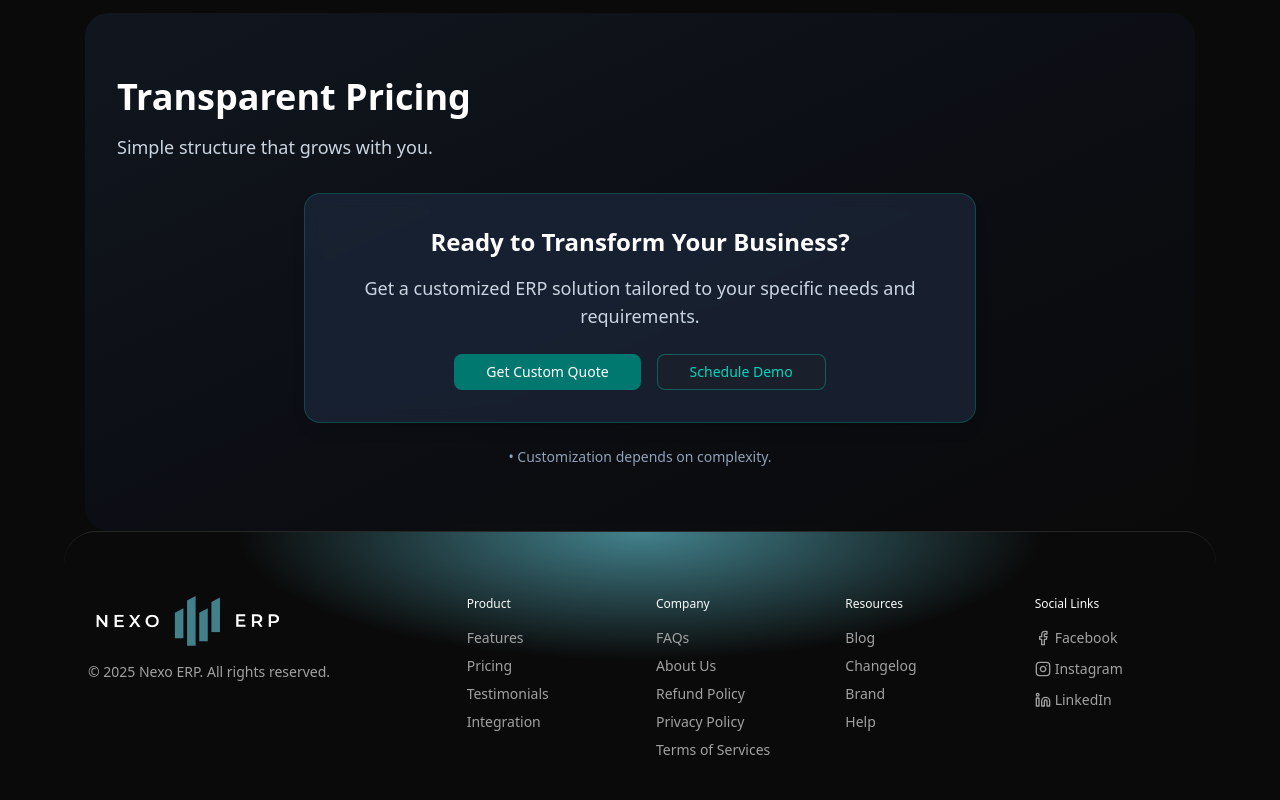
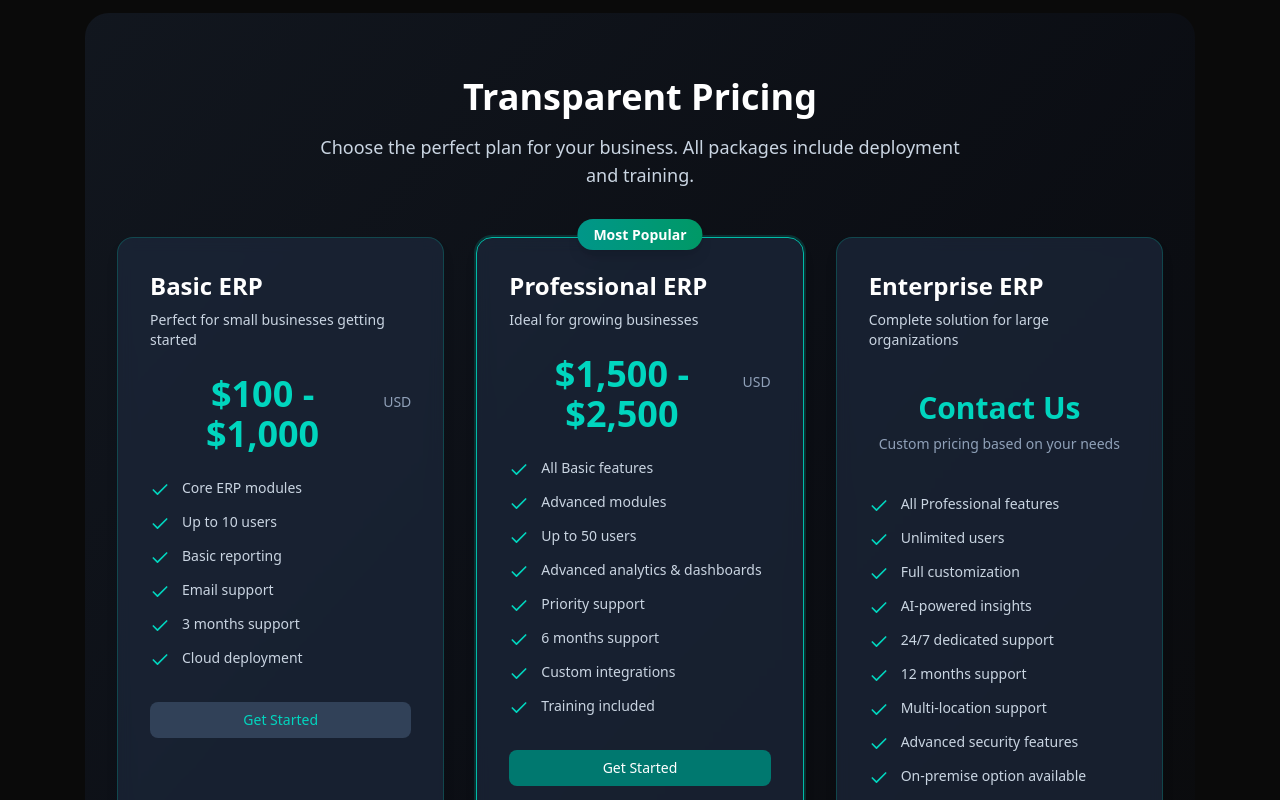
Before and after one commit to ahmadsadaqat/nexo4erp-website, a Next.js app: page / in a window 1280 px wide. Shown: the part 3560-4360 px from the top of the page. Built offline with nearby package versions, Linux system fonts and the light colour scheme.

Commit message:
feat: add dynamic pricing section with detailed plan cards, features, and conditional display logic.

```diff
--- a/components/pricing.tsx
+++ b/components/pricing.tsx
@@ -1,16 +1,132 @@
 import Link from "next/link"
 import { Button } from "@/components/ui/button"
+import { Check } from "lucide-react"
+
+const pricingPackages = [
+  {
+    name: "Basic ERP",
+    description: "Perfect for small businesses getting started",
+    priceUSD: "$100 - $1,000",
+    features: [
+      "Core ERP modules",
+      "Up to 10 users",
+      "Basic reporting",
+      "Email support",
+      "3 months support",
+      "Cloud deployment"
+    ],
+    popular: false,
+    isContactUs: false
+  },
+  {
+    name: "Professional ERP",
+    description: "Ideal for growing businesses",
+    priceUSD: "$1,500 - $2,500",
+    features: [
+      "All Basic features",
+      "Advanced modules",
+      "Up to 50 users",
+      "Advanced analytics & dashboards",
+      "Priority support",
+      "6 months support",
+      "Custom integrations",
+      "Training included"
+    ],
+    popular: true,
+    isContactUs: false
+  },
+  {
+    name: "Enterprise ERP",
+    description: "Complete solution for large organizations",
+    priceUSD: "",
+    features: [
+      "All Professional features",
+      "Unlimited users",
+      "Full customization",
+      "AI-powered insights",
+      "24/7 dedicated support",
+      "12 months support",
+      "Multi-location support",
+      "Advanced security features",
+      "On-premise option available"
+    ],
+    popular: false,
+    isContactUs: true
+  }
+]
 
 export function Pricing() {
   return (
     <section className="py-16 bg-gradient-to-br from-emerald-100/50 via-teal-50/30 to-transparent dark:from-slate-800/40 dark:via-slate-900/30 dark:to-transparent rounded-3xl">
       <div className="px-8">
-        <h2 className="text-3xl md:text-4xl font-bold mb-4 text-slate-900 dark:text-white">Transparent Pricing</h2>
-        <p className="text-slate-600 dark:text-slate-300 text-lg mb-8">Simple structure that grows with you.</p>
+        <h2 className="text-3xl md:text-4xl font-bold mb-4 text-center text-slate-900 dark:text-white">Transparent Pricing</h2>
+        <p className="text-slate-600 dark:text-slate-300 text-lg mb-12 text-center max-w-2xl mx-auto">
+          Choose the perfect plan for your business. All packages include deployment and training.
+        </p>
 
+        {/* Pricing Cards */}
+        <div className="grid grid-cols-1 md:grid-cols-2 lg:grid-cols-3 gap-8 max-w-7xl mx-auto mb-12">
+          {pricingPackages.map((pkg, index) => (
+            <div
+              key={index}
+              className={`relative bg-white dark:bg-slate-800/70 border rounded-2xl p-8 shadow-lg backdrop-blur transition-all hover:scale-105 hover:shadow-xl ${
+                pkg.popular
+                  ? "border-teal-500 dark:border-teal-500 ring-2 ring-teal-500/20"
+                  : "border-teal-500/12 dark:border-teal-500/25"
+              }`}
+            >
+              {pkg.popular && (
+                <div className="absolute -top-4 left-1/2 -translate-x-1/2">
+                  <span className="bg-gradient-to-r from-teal-600 to-emerald-600 text-white text-sm font-semibold px-4 py-1.5 rounded-full shadow-lg">
+                    Most Popular
+                  </span>
+                </div>
+              )}
+
+              <h3 className="text-2xl font-bold text-slate-900 dark:text-white mb-2">{pkg.name}</h3>
+              <p className="text-slate-600 dark:text-slate-300 text-sm mb-6">{pkg.description}</p>
+
+              <div className="mb-6 text-center">
+                {pkg.isContactUs ? (
+                  <div className="py-4">
+                    <span className="text-3xl font-bold text-teal-700 dark:text-teal-400">Contact Us</span>
+                    <p className="text-slate-500 dark:text-slate-400 text-sm mt-2">Custom pricing based on your needs</p>
+                  </div>
+                ) : (
+                  <div className="inline-flex items-baseline gap-2">
+                    <span className="text-4xl font-bold text-teal-700 dark:text-teal-400">{pkg.priceUSD}</span>
+                    <span className="text-slate-500 dark:text-slate-400 text-sm">USD</span>
+                  </div>
+                )}
+              </div>
+
+              <ul className="space-y-3 mb-8">
+                {pkg.features.map((feature, featureIndex) => (
+                  <li key={featureIndex} className="flex items-start gap-3">
+                    <Check className="w-5 h-5 text-teal-600 dark:text-teal-400 flex-shrink-0 mt-0.5" />
+                    <span className="text-slate-600 dark:text-slate-300 text-sm">{feature}</span>
+                  </li>
+                ))}
+              </ul>
+
+              <Button
+                asChild
+                className={`w-full ${
+                  pkg.popular
+                    ? "bg-teal-700 hover:bg-teal-800 text-white"
+                    : "bg-teal-50 hover:bg-teal-100 text-teal-700 dark:bg-slate-700 dark:hover:bg-slate-600 dark:text-teal-400"
+                }`}
+              >
+                <Link href="/contact">Get Started</Link>
+              </Button>
+            </div>
+          ))}
+        </div>
+
+        {/* Custom Quote Section */}
         <div className="max-w-2xl mx-auto text-center">
           <div className="bg-white dark:bg-slate-800/70 border border-teal-500/12 dark:border-teal-500/25 rounded-2xl p-8 shadow-lg backdrop-blur">
-            <h3 className="text-2xl font-bold text-slate-900 dark:text-white mb-4">Ready to Transform Your Business?</h3>
+            <h3 className="text-2xl font-bold text-slate-900 dark:text-white mb-4">Need a Custom Solution?</h3>
             <p className="text-slate-600 dark:text-slate-300 text-lg mb-6">
               Get a customized ERP solution tailored to your specific needs and requirements.
             </p>
@@ -30,7 +146,7 @@ export function Pricing() {
         </div>
 
         <p className="text-center text-slate-500 dark:text-slate-400 text-sm mt-6">
-           • Customization depends on complexity.
+          • All prices are starting rates. Final pricing depends on customization and complexity.
         </p>
       </div>
     </section>
```
